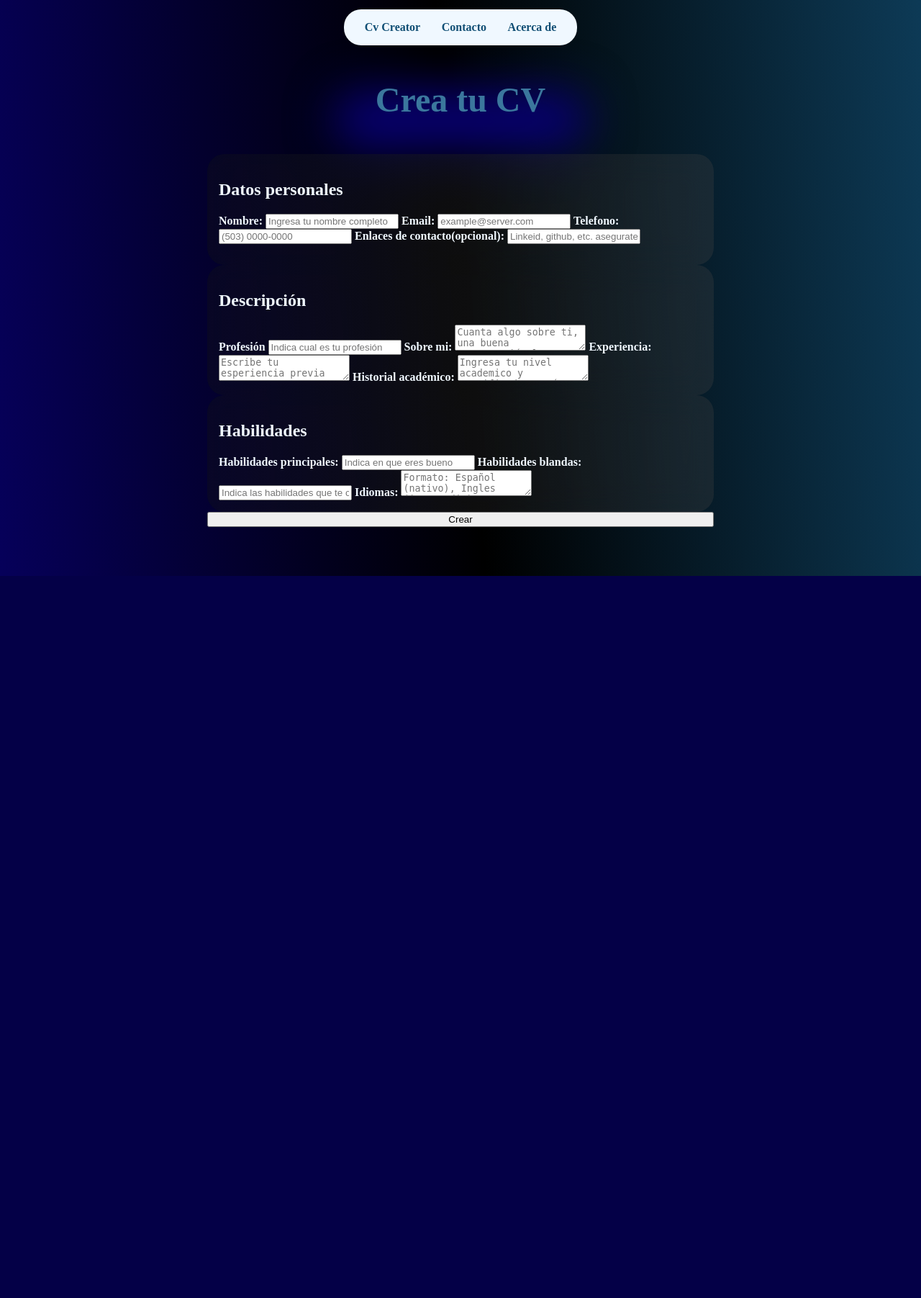
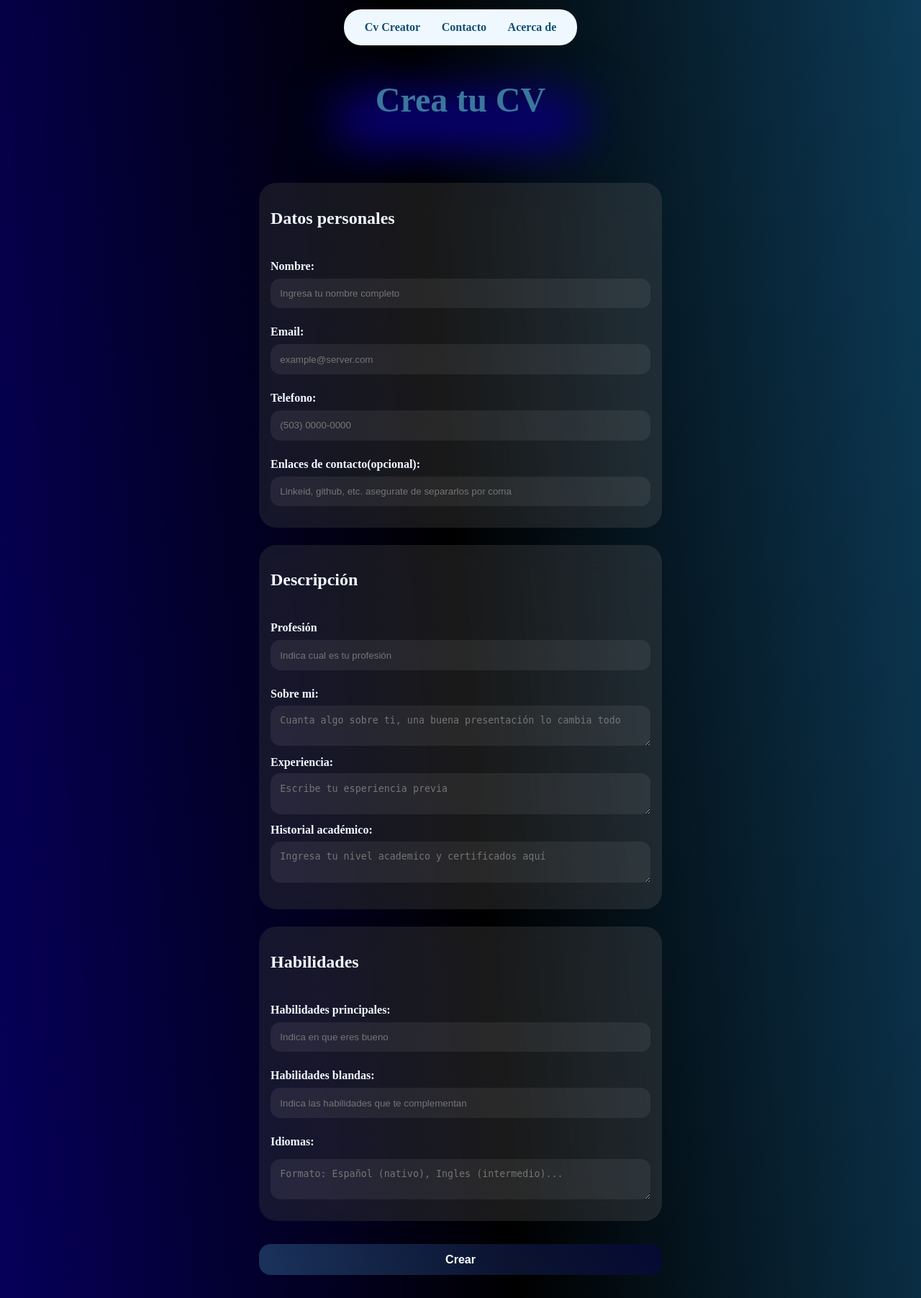
Before and after one commit to xsismadn3ss/cv_creator, a Django app: page /creator in a window 1280 px wide. Shown: the whole page at 72% size. Before the commit the page ends 800 px from the top, so only its background shows below. Run offline with Django 5.2, Linux system fonts and the light colour scheme; some web fonts are replaced.

Commit message:
actualizar estilos

```diff
--- a/home/static/css/style.css
+++ b/home/static/css/style.css
@@ -18,6 +18,7 @@
     display: flex;
     flex-direction: column;
     align-items: center;
+    align-content: center;
 }
 
 .body_font{
@@ -73,9 +74,12 @@
 
 
 section{
-    max-width: 45em;
+    max-width: 40em;
     margin-top: 3em;
     margin-inline: 0.5em;
+    display: flex;
+    flex-direction: column;
+    align-items: center;
 
     article{
         padding-bottom: 2rem;
@@ -92,7 +96,6 @@
         }
     }
     a{
-        text-align: center;
         text-decoration: none;
         color: aliceblue;
         background: linear-gradient(
@@ -104,7 +107,6 @@
         padding: 0.6em;
         transition: 0.3s ease-in-out all;
     }
-
 }
 
 section a:hover{
@@ -114,16 +116,72 @@
 form{
     display: flex;
     flex-direction: column;
+    max-width: 35rem;
+    padding: 1em;
+    div{
+        display: flex;
+        flex-direction: column;
+        label{
+            font-size: 1em;
+            margin-top: 1.5em;
+            margin-bottom: 0.5em;
+        }
+        input{
+            background: #ffffff11;
+            border: 0px solid;
+            border-radius: 1em;
+            padding: 1em;
+            color: white;
+            transition: all 0.5s ease-in-out;
+        }
+        textarea{
+            background: #ffffff11;
+            border: 0px solid;
+            border-radius: 1em;
+            padding: 1em;
+            color: white;
+            width: 100%;
+            margin-top: 0.5em;
+            margin-bottom: 1em;
+        }
+    }
+
+    button{
+        width: 100%;
+        padding: 0.8rem;
+        margin-top: 0.5rem;
+        border-radius: 1rem;
+        color: white;
+        font-size: 1rem;
+        font-weight: bold;
+        cursor: pointer;
+        border: 0px;
+        background: linear-gradient(
+            70deg,
+            #3b789d6b,
+            #06005a64
+        );
+    }
+}
+
+form input:focus{
+    outline: none;
+    background-color: #4c76ff17;
+}
+form textarea:focus{
+    outline: none;
+    background-color: #4c76ff17;
 }
 
 .card{
     border-radius: 1.5em;
     background: transparent;
     backdrop-filter: blur(20px);
+    margin-bottom: 1.5rem;
     background-image: linear-gradient(
         90deg,
-        rgba(20,20,20,0.3),
-        rgba(70,70,70,0.3)
+        rgba(70,70,70,0.3),
+        rgba(94, 94, 94, 0.3)
     );
     padding: 1em;
 }
```
